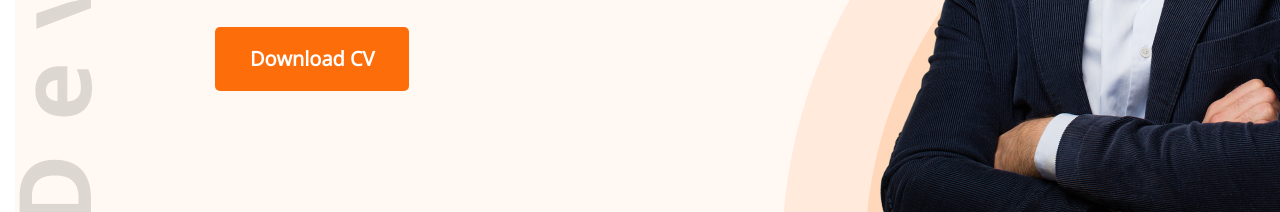
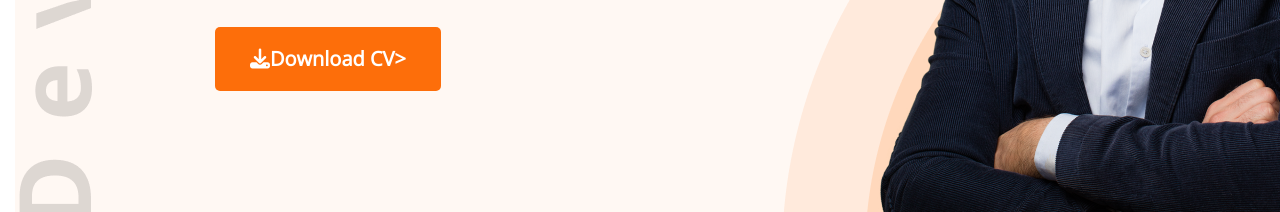
Before and after one commit to Soikat07/Developer-Portfolio, a plain HTML site: page index.html in a window 1280 px wide. Shown: the part 588-800 px from the top of the page. Drawn offline with nearby package versions, Linux system fonts and the light colour scheme.

Commit message:
icon update

```diff
--- a/index.html
+++ b/index.html
@@ -7,6 +7,7 @@
      <title>Developer portfolio</title>
      <link rel="stylesheet" href="Styles/portfolio.css">
      <link rel="preconnect" href="https://fonts.googleapis.com"><link rel="preconnect" href="https://fonts.gstatic.com" crossorigin><link href="https://fonts.googleapis.com/css2?family=Open+Sans&display=swap" rel="stylesheet">
+     <script src="https://kit.fontawesome.com/e52eb25679.js" crossorigin="anonymous"></script>
 </head>
 <body>
 <header class="header">
@@ -24,7 +25,7 @@
                <h3 class="banner-sub-title">Hi, I am</h3>
                <h1 class="banner-title">Soikat Saha</h1>
                <p class="banner-description">Shot what able cold new see hold.Friendly as an betrayed formerly he. Morning because as to society behaved moments.</p>
-               <button class="primary-btn">Download CV</button>
+               <button class="primary-btn"><i class="fa-solid fa-download"></i>Download CV></button>
           </div>
           <img src="images/hardy.png" alt="">
      </div>
@@ -136,7 +137,7 @@
                </div>
           </div>
           <div>
-               <button class="primary-btn">Download CV</button>
+               <button class="primary-btn"><i class="fa-solid fa-download"></i>Download CV</button>
           </div>
           </section>
           <!-- Contact Section -->
```
